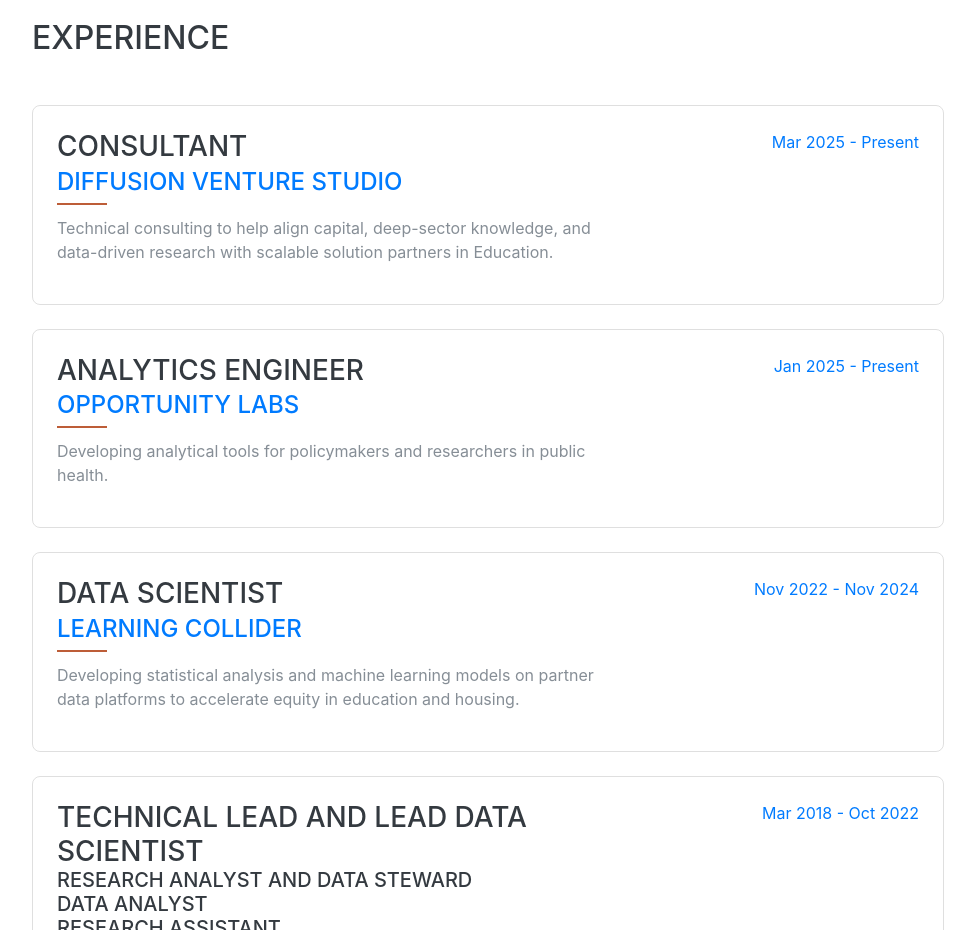
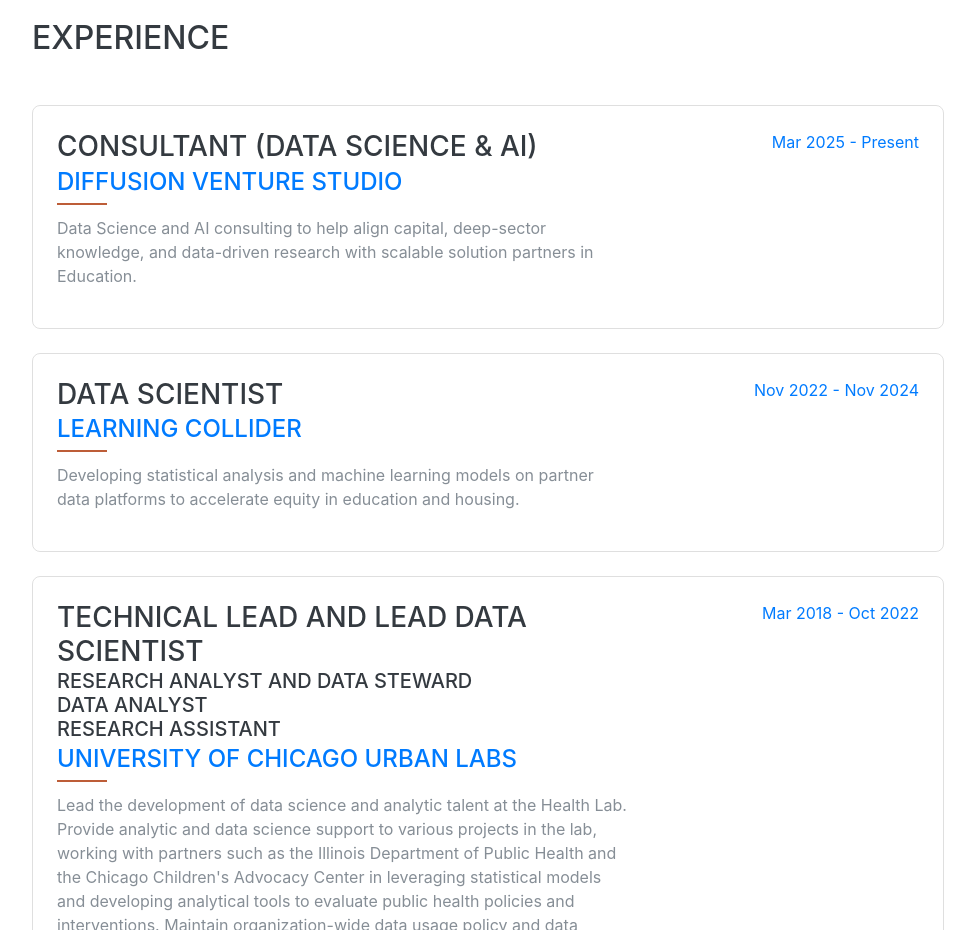
Before and after one commit to LeosonH/leosonh.github.io, a website with bundled scripts: page index.html in a window 1280 px wide. Shown: the part 940-1870 px from the top of the page, without its empty margins (288-1263 px from the left). Built offline with nearby package versions, Linux system fonts and the light colour scheme; a web font is replaced by a local one.

Commit message:
Update summary and experience

```diff
--- a/index.html
+++ b/index.html
@@ -113,7 +113,7 @@
 		I am always up for a chat about causal inference, why the gradient keeps disappearing in your model, <a href = "https://penntoday.upenn.edu/spotlights/shakespeare-and-his-co-authors-told-penn-engineers">how researchers
 		used text analysis to assert that Shakespeare was not a single author</a>, and the metrics I used to rank
 		the best cups of hot chocolate that you can find in Hyde Park. <br><br>
-		I currently serve as a Consultant at <a href = "https://diffusionventurestudio.com/">Diffusion Venture Studio</a>.<br><br>
+		I currently serve as a Data Science and AI Consultant at <a href = "https://diffusionventurestudio.com/">Diffusion Venture Studio</a>.<br><br>
 
 		Outside of my day job, I write a personal arts and science newsletter, <a href = "https://interdisciplinary.substack.com/">Strictly Interdisciplinary</a>, and co-host a youth talkshow and podcast on science and society,
 		<a href = "https://anchor.fm/very-clear-cut">Very Clear Cut</a>. I am also a Part 107 Commercial Drone Pilot in the United States, and a fixed-wing Private Pilot as well as an Aviation Ground School Instructor.
@@ -144,23 +144,12 @@
 
 	    <div class="resume-item d-flex flex-column flex-md-row justify-content-between mb-4">
           <div class="resume-content">
-            <h3 class="mb-0">Consultant</h3>
+            <h3 class="mb-0">Consultant (Data Science & AI)</h3>
             <div class="subheading mb-3"><a href = "https://diffusionventurestudio.com/">Diffusion Venture Studio</a></div>
-            <p>Technical consulting to help align capital, deep-sector knowledge, and data-driven research with scalable solution partners in Education.</p>
+            <p>Data Science and AI consulting to help align capital, deep-sector knowledge, and data-driven research with scalable solution partners in Education.</p>
           </div>
           <div class="resume-date text-md-right">
             <span class="text-primary">Mar 2025 - Present</span>
-          </div>
-        </div>
-
-		<div class="resume-item d-flex flex-column flex-md-row justify-content-between mb-4">
-          <div class="resume-content">
-            <h3 class="mb-0">Analytics Engineer</h3>
-            <div class="subheading mb-3"><a href = "https://www.opportunitylabs.co/">Opportunity Labs</a></div>
-            <p>Developing analytical tools for policymakers and researchers in public health.</p>
-          </div>
-          <div class="resume-date text-md-right">
-            <span class="text-primary">Jan 2025 - Present</span>
           </div>
         </div>
 
```
